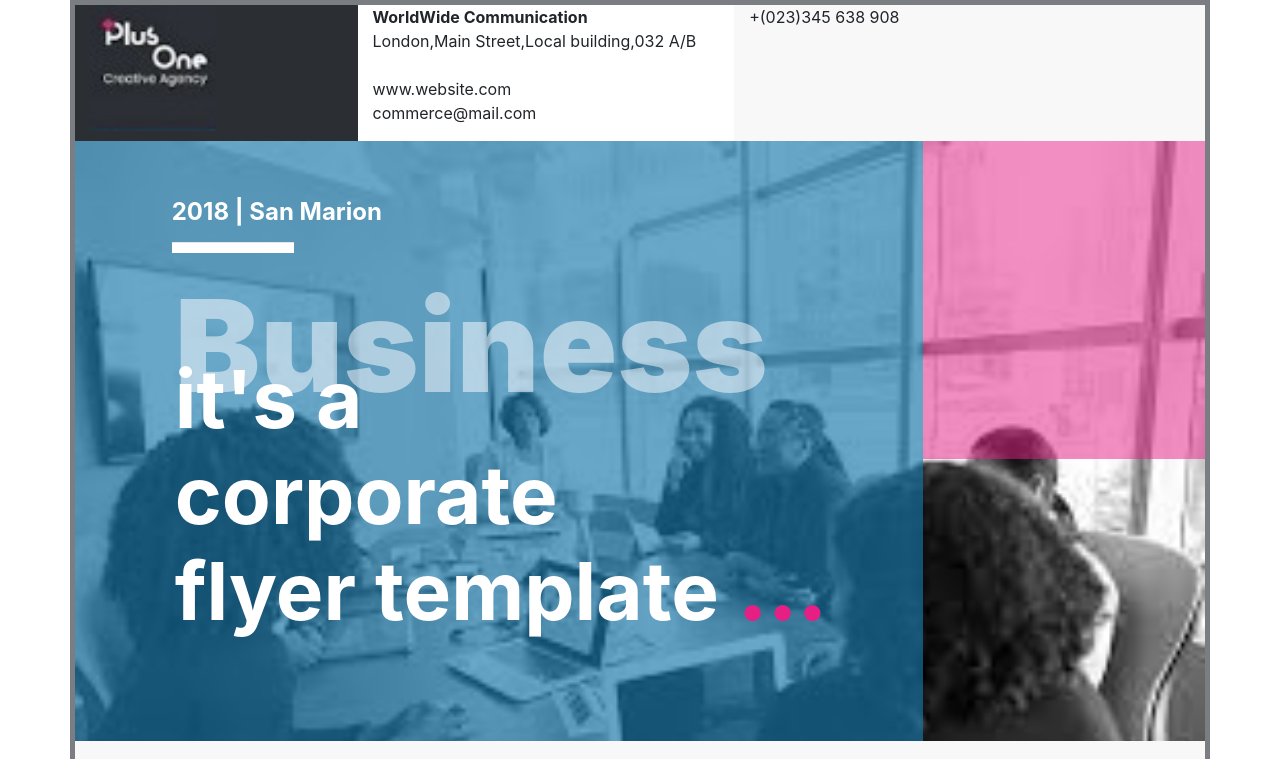
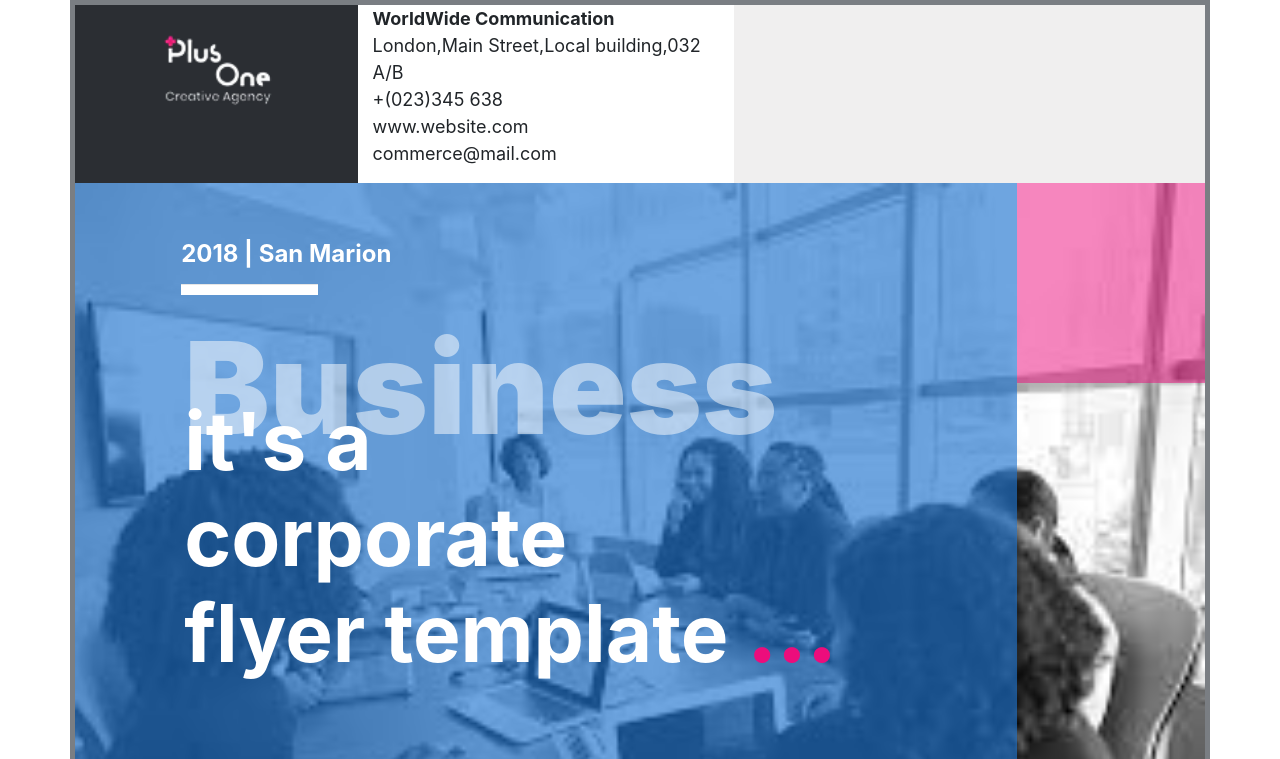
Before and after one commit to jaini77/layout-4, a plain HTML site: page index-4.html in a window 1280 px wide. Shown: the top 759 px of the page. Drawn offline with nearby package versions, Linux system fonts and the light colour scheme.

Commit message:
Add files via upload
update

```diff
--- a/index-4.html
+++ b/index-4.html
@@ -19,17 +19,17 @@
     <header>
         <div class="row header">
             <div class="col-md-3 logo_icon">
-                <img src="logo.jpg" alt="Logo icon">
+                <img src="main1-removebg-preview.png" alt="Logo icon">
             </div>
             <div class="col-md-4 txt_address">
                 <strong>WorldWide Communication</strong>
                 <p>London,Main Street,Local building,032 A/B</br>
-                <br>
+                +(023)345 638<br>
                 www.website.com<br>
                 commerce@mail.com</p>
             </div>
             <div class="col-md-5  thrid_div">
-                +(023)345 638 908
+
             </div>
         </div>
     </header>
@@ -38,13 +38,13 @@
     <section>
         <!-- Main Image part -->
         <div class="row section_main_img">
-            <div class="col-md-9 section_main_img_txt">
+            <div class="col-md-10 section_main_img_txt">
                 <h4><strong> 2018 | San Marion</strong></h4>
                 <hr>
                 <h2><strong> Business</strong></h2>
                 <h3>it's a <br> corporate <br> flyer template <strong>...</strong></h3>
             </div>
-            <div class="col-md-3 section_main_img_div"></div>
+            <div class="col-md-2 section_main_img_div"></div>
         </div>
         <!-- About our company Part -->
         <div class="row about_our">
--- a/layout-4.css
+++ b/layout-4.css
@@ -7,14 +7,16 @@ body{
     background-color: #2b2e33;
 }
 .logo_icon img{
-    width: 50%;
+    width: 250px;
     align-items: center;
 }
 .txt_address{
     background-color: #fff;
+    position:absolute;
+    font-size: large;
 }
 .thrid_div{
-    background-color: #f8f8f8;
+    background-color: #96919125;
 }
 /* Section CSS */
 .section_main_img{
@@ -27,8 +29,8 @@ body{
 }
 .section_main_img_txt{
     color: white;
-    width: 80%;
-    background-color:  #1979ada5;
+    width: 100%;
+    background-color:  #2176d1a5;
     padding: 5%;
     text-align: left;
     position:fixed
@@ -60,12 +62,13 @@ body{
     margin-left: 10%;
 }
 .section_main_img_txt h3 strong{
-    color: #e61f84;
+    color: #ec0d7c;
 }
 .section_main_img_div{
-    background-color: #e61f84;
+    background-color: #ed0e7e;
     opacity: 50%;
-    margin-bottom: 25%;
+    margin-bottom:400px;
+
 }
 /* About our company Part CSS */
 .about_our{
@@ -73,7 +76,7 @@ body{
     background-color: #f8f8f8;
 }
 .about_our_heading{
-    border-left: 8px solid #e61f84;
+    border-left: 8px solid #f1037a;
 }
 /* About us company CSS */
 .about_us{
@@ -88,7 +91,7 @@ body{
     height: 100%;
 }
 .fast_replay h6,.file_mangment h6,.documentation h6{
-    color: #e61f84;
+    color: #f00d7e;
 }
 /* Footer CSS */
 .footer{
```
Also changed, not shown: main1-removebg-preview.png (added), main1.png (added).
